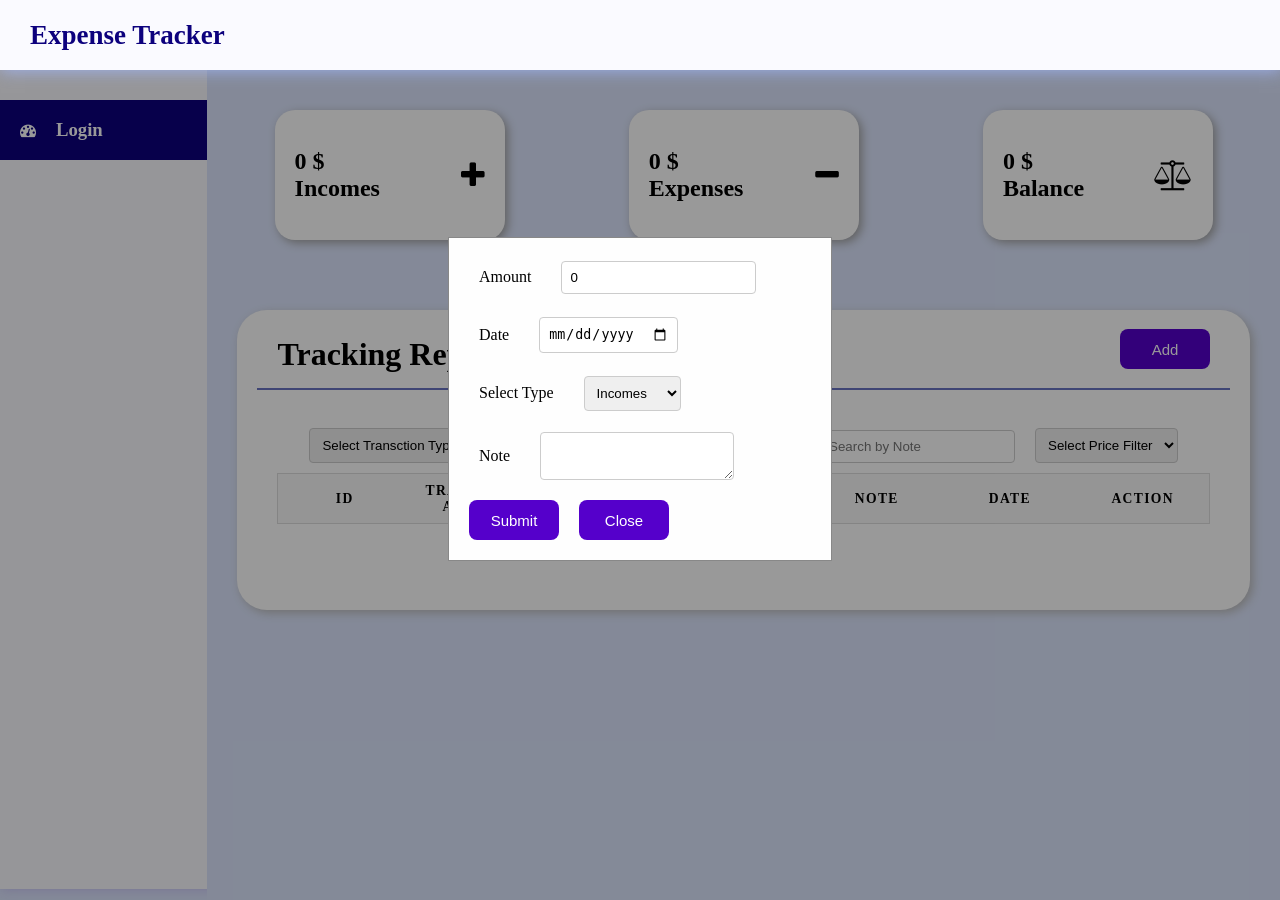
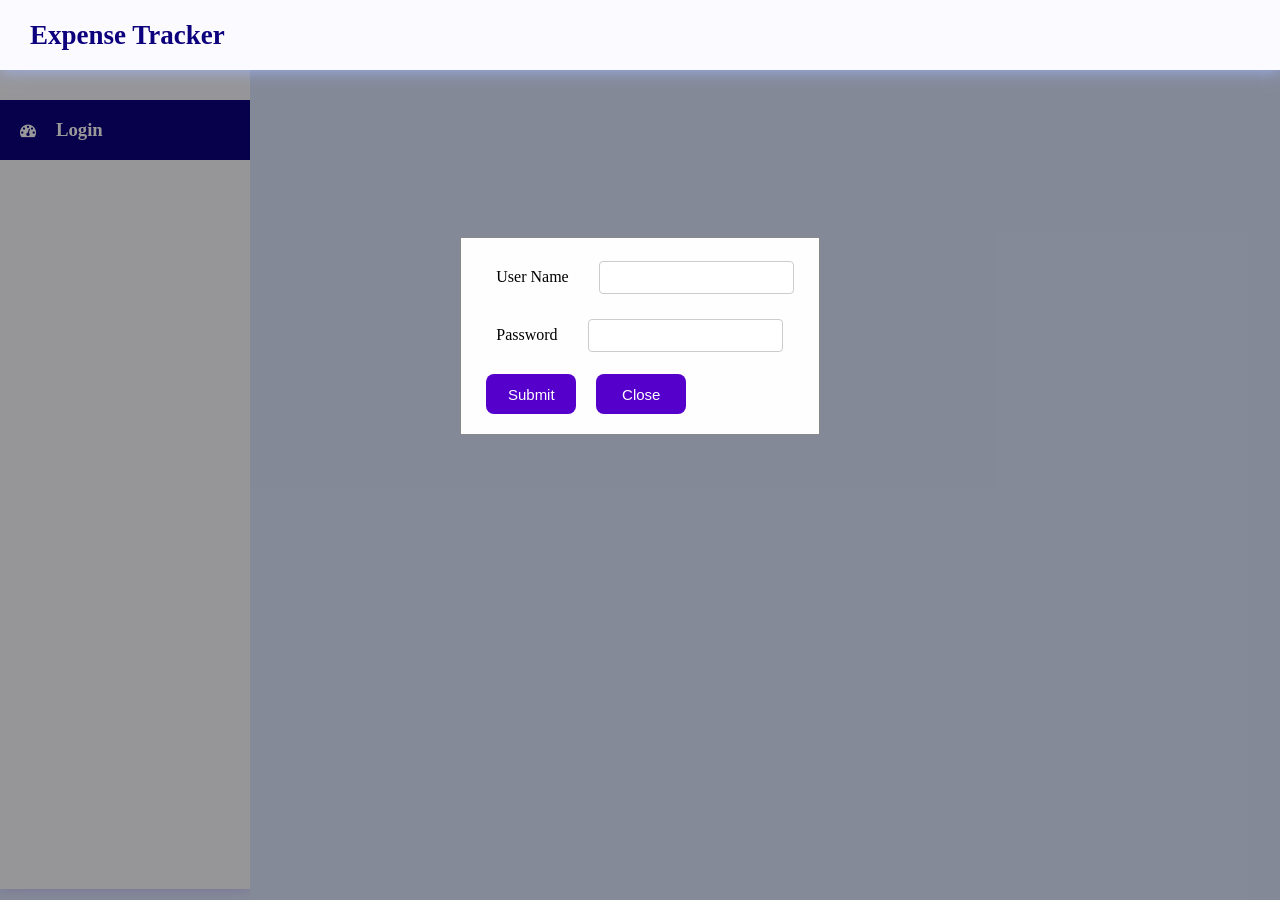
Before and after one commit to yousifdahabra/expense_tracker, a PHP site: page / in a window 1280 px wide. Run offline with PHP 8.4, Linux system fonts and the light colour scheme; lists and menus that the app fills with data are empty.

Commit message:
Add a simple login page with style

```diff
--- a/index.php
+++ b/index.php
@@ -30,114 +30,22 @@
                 </div>
             </nav>
         </div>
-        <div class="main">
-            <div class="flex justify-content-evenly align-items-center justify-content-space-around flex-wrap box-container ">
-                <div class="flex align-items-center justify-content-space-between box ">
-                    <div class="topic">
-                        <h2 id="incomes" class="topic-heading ">0</h2>
-                        <h2 class="topic-title">Incomes</h2>
-                    </div>
-                    <i class="fa fa-plus" aria-hidden="true"></i>
-                </div>
-
-                <div class="flex align-items-center justify-content-space-between box ">
-                    <div class="topic">
-                        <h2 id="expenses" class="topic-heading">0</h2>
-                        <h2 class="topic-title">Expenses</h2>
-                    </div>
-                    <i class="fa fa-minus" aria-hidden="true"></i>
-                </div>
-
-                <div class="flex align-items-center justify-content-space-between box ">
-                    <div class="topic">
-                        <h2 id="balance" class="topic-heading">0</h2>
-                        <h2 class="topic-title">Balance</h2>
-                    </div>
-                    <i class="fa fa-balance-scale" aria-hidden="true"></i>
-                </div>
-            </div>
-
-            <div class="report-container">
-                <div class="report-header">
-                    <h1 class="recent-Articles">Tracking Report</h1>
-                    <div class="report-btn flex flex-wrap align-content-center justify-content-center align-items-center">
-                        <button id="transaction_btn" class="view">Add</button>
-                    </div>
-
-                </div>
-                <div class="report-body">
-                    <div class="report-btn flex flex-wrap align-content-center justify-content-center align-items-flex-end">
-                        <select id="type_filter">
-                            <option value="">Select Transction Type</option>
-                            <option value="expenses">Expenses</option>
-                            <option value="incomes">Incomes</option>
-                        </select>
-                        <div class="flex flex-direction-column flex-wrap align-content-center justify-content-center align-items-center">
-                            <label for="from_date">From Date</label>
-                            <input id="from_date" type="date" placeholder="from date">
-                        </div>
-                        <div class="flex flex-direction-column flex-wrap align-content-center justify-content-center align-items-center">
-                            <label for="to_date">To Date</label>
-                            <input id="to_date" type="date" placeholder="to date">
-                        </div>
-
-                        <input id="filter_note" type="text" placeholder="Search by Note">
-                        <select id="price_filter">
-                            <option value="">Select Price Filter</option>
-                            <option value="ascending">From min to max</option>
-                            <option value="descending">From max to min</option>
-                        </select>
-
-                    </div>
-
-                    <table>
-                        <thead>
-                            <tr>
-                                <th>ID</th>
-                                <th>Transction Amount</th>
-                                <th>Balance</th>
-                                <th>Transction type</th>
-                                <th>Note</th>
-                                <th>Date</th>
-                                <th>Action</th>
-                            </tr>
-                        </thead>
-                        <tbody id="table_body">
-                        </tbody>
-
-                    </table>
-                </div>
-
-            </div>
-        </div>
     </div>
     <div id="form_model" class="login-model">
-        <div class="login-modal-content">
-            <input type="hidden" id="is_edit" value="0">
+        <div class="login-modal-content flex flex-direction-column align-items-center justify-content-center flex-wrap">
             <div class="form flex flex-direction-column">
                 <div class=" flex flex-wrap-nowrap align-items-start  form-group">
-                    <label for="amount">Amount</label>
-                    <input id="amount" type="text"/>
+                    <label for="User Name">User Name</label>
+                    <input id="user_name" type="text"/>
                 </div>
                 <div class=" flex flex-wrap-nowrap align-items-start  form-group">
-                    <label for="date">Date</label>
-                    <input id="date" type="date"/>
-                </div>
-                <div class=" flex flex-wrap-nowrap align-items-start  form-group">
-                    <label for="type">Select Type</label>
-                    <select id="transaction_type">
-                        <option value="incomes">Incomes</option>
-                        <option value="expenses">Expenses</option>
-                    </select>
-                </div>
-                <div class=" flex flex-wrap-nowrap align-items-start  form-group">
-                    <label for="date">Note</label>
-                    <textarea id="note"></textarea>
+                    <label for="Password">Password</label>
+                    <input id="password" type="password"/>
                 </div>
 
                 <div class=" flex flex-wrap-nowrap align-items-start  form-group">
-                    <button id="submit_form" class="view" type="button">Submit</button>
-                    <button id="close_form_model" class="view" type="button">Close</button>
+                    <button id="submit_login_form" class="view" type="button">Submit</button>
+                    <button id="close_login_form_model" class="view" type="button">Close</button>
                 </div>
             </div>
         </div>
--- a/style/index.css
+++ b/style/index.css
@@ -13,5 +13,5 @@
     margin: 15% auto;
     padding: 20px;
     border: 1px solid #888;
-    width: 30%;
+    width: 40vh;
 }
```
